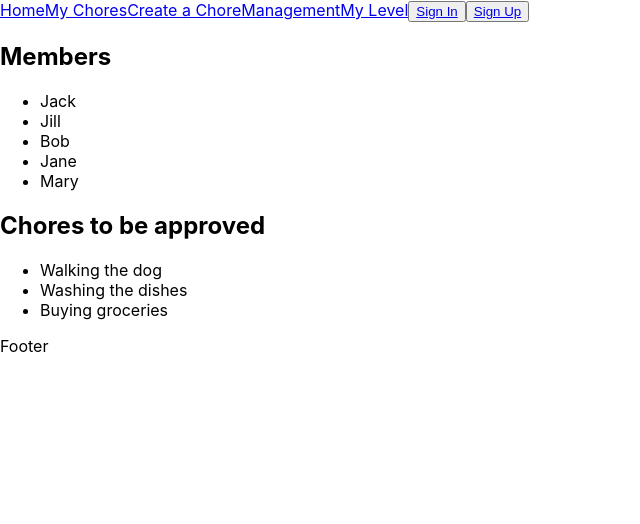
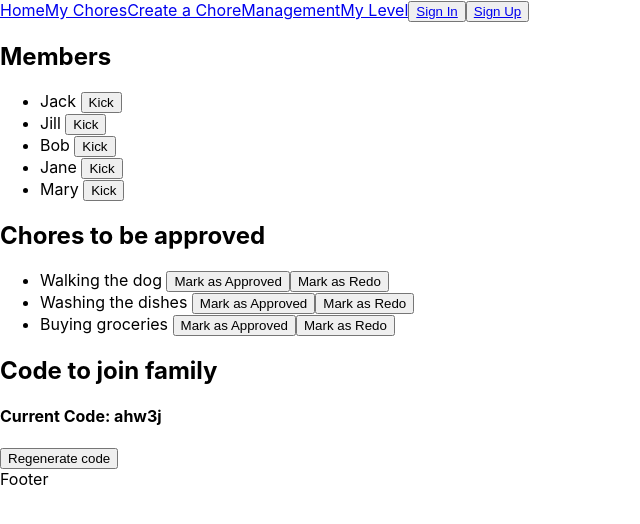
Before and after one commit to Human437/chore-up-client, a React (Create React App) app: page /management in a window 1280 px wide. Shown: the top 524 px of the page, without its empty margins (0-640 px from the left). Built offline with nearby package versions, Linux system fonts and the light colour scheme.

Commit message:
Updated management page with buttons and code to join family

```diff
--- a/src/management/management.js
+++ b/src/management/management.js
@@ -18,19 +18,22 @@ export default class Management extends React.Component {
           {/* Only admins of the family should be able to see this page and manage users
           Admins should be able to remove users */}
           <ul>
-            <li>Jack</li>
-            <li>Jill</li>
-            <li>Bob</li>
-            <li>Jane</li>
-            <li>Mary</li>
+            <li>Jack <button>Kick</button></li>
+            <li>Jill <button>Kick</button></li>
+            <li>Bob <button>Kick</button></li>
+            <li>Jane <button>Kick</button></li>
+            <li>Mary <button>Kick</button></li>
           </ul>
           <h2>Chores to be approved</h2>
           {/* Only admins should be able to approve chores that were completed */}
           <ul>
-            <li>Walking the dog</li>
-            <li>Washing the dishes</li>
-            <li>Buying groceries</li>
+            <li>Walking the dog <button>Mark as Approved</button><button>Mark as Redo</button></li>
+            <li>Washing the dishes <button>Mark as Approved</button><button>Mark as Redo</button></li>
+            <li>Buying groceries <button>Mark as Approved</button><button>Mark as Redo</button></li>
           </ul>
+          <h2>Code to join family</h2>
+          <h4>Current Code: ahw3j</h4>
+          <button>Regenerate code</button>
         </main>
         <footer role="content-info">Footer</footer>
       </>
```
